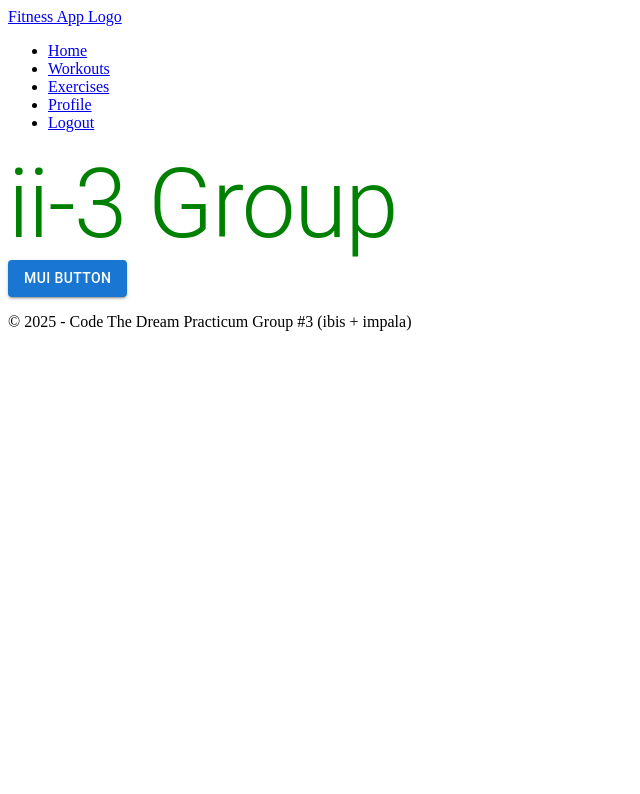
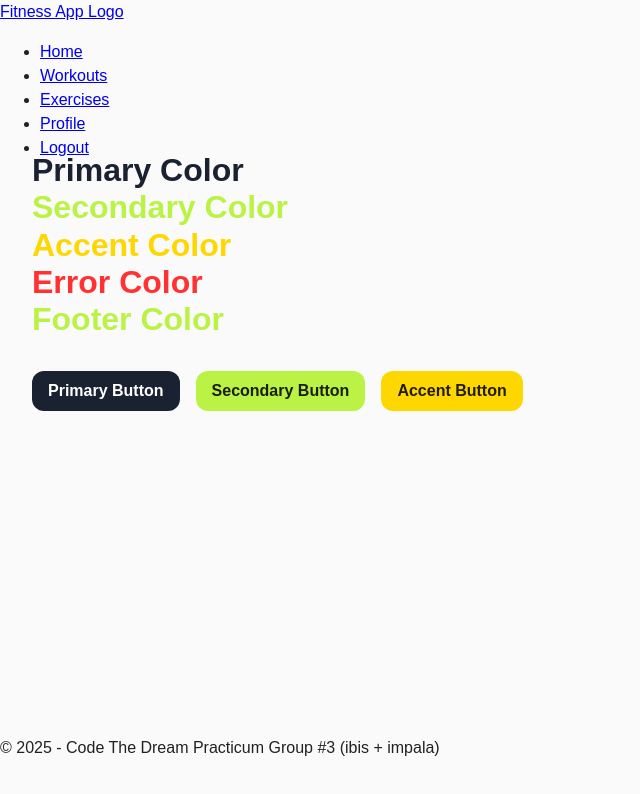
Before and after one commit to Code-the-Dream-School/ii-practicum-team-3-front, a React (Vite) app: page / in a window 1280 px wide. Shown: the top 794 px of the page, without its empty margins (0-640 px from the left). Built offline with nearby package versions, Linux system fonts and the light colour scheme.

Commit message:
feat: complete MUI theme setup, apply theme in App and main.jsx, update MainLayout per mentor feedback, test theme colors in Home

```diff
--- a/src/App.jsx
+++ b/src/App.jsx
@@ -1,11 +1,14 @@
 import React from 'react';
+import { ThemeProvider, CssBaseline } from '@mui/material';
+import { baseTheme } from './styles/theme';
 import Router from './routes/Router';
 
 function App() {
   return (
-    <>
+    <ThemeProvider theme={baseTheme}>
+      <CssBaseline />
       <Router />
-    </>
+    </ThemeProvider>
   );
 }
 
--- a/src/layouts/MainLayout.jsx
+++ b/src/layouts/MainLayout.jsx
@@ -1,18 +1,35 @@
 import { Outlet } from "react-router-dom";
-import Header from './Header';
-import ScrollToTopButton from "../layouts/ScrollToTopButton";
+import { Box } from "@mui/material";
+import Header from "./Header";
 import Footer from "./Footer";
-
+import ScrollToTopButton from "./ScrollToTopButton";
 
 function MainLayout() {
   return (
     <>
-      <Header />
-      <main>
+      <Box sx={{ height: "120px" }}>
+        <Header />
+      </Box>
+
+      {/* main content takes the rest of the screen minus 200px */}
+      <Box
+        component="main"
+        sx={{
+          display: "flex",
+          flexDirection: "column",
+          height: "calc(100vh - 200px)", // 120 header + 80 footer
+          overflow: "auto",
+        }}
+      >
         <ScrollToTopButton />
-        <Outlet /> {/* Content of the Pages */}
-      </main>
-      <Footer />
+        <Box sx={{ flex: 1 }}>
+          <Outlet />
+        </Box>
+      </Box>
+
+      <Box sx={{ height: "80px" }}>
+        <Footer />
+      </Box>
     </>
   );
 }
--- a/src/pages/Home.jsx
+++ b/src/pages/Home.jsx
@@ -1,16 +1,41 @@
-import { Box, Typography, useTheme } from '@mui/material';
-import Button from '@mui/material/Button';
+import { Box, Typography, useTheme, Button } from '@mui/material';
 
 function Home() {
-
-const theme = useTheme();
+  const theme = useTheme();
 
   return (
-    <Box>
-      <Typography component="h1" variant="h1" sx={{color:'green'}}>ii-3 Group</Typography>
-      <Button variant="contained" color="primary">
-        MUI Button
-      </Button>
+    <Box sx={{ p: 4 }}>
+      <Typography variant="h1" sx={{ color: theme.palette.primary.main }}>
+        Primary Color
+      </Typography>
+
+      <Typography variant="h1" sx={{ color: theme.palette.secondary.main }}>
+        Secondary Color
+      </Typography>
+
+      <Typography variant="h1" sx={{ color: theme.palette.accent?.main || '#FFD700' }}>
+        Accent Color
+      </Typography>
+
+      <Typography variant="h1" sx={{ color: theme.palette.error.main }}>
+        Error Color
+      </Typography>
+
+      <Typography variant="h1" sx={{ color: theme.palette.footer?.main || '#D4FF00' }}>
+        Footer Color
+      </Typography>
+
+      <Box sx={{ mt: 4 }}>
+        <Button variant="contained" color="primary" sx={{ mr: 2 }}>
+          Primary Button
+        </Button>
+        <Button variant="contained" color="secondary" sx={{ mr: 2 }}>
+          Secondary Button
+        </Button>
+        <Button variant="contained" sx={{ backgroundColor: theme.palette.accent?.main }}>
+          Accent Button
+        </Button>
+      </Box>
     </Box>
   );
 }
--- a/src/styles/theme.js
+++ b/src/styles/theme.js
@@ -1,13 +1,60 @@
-import { createTheme } from "@mui/material/styles";
+import { createTheme } from "@mui/material";
 
 const baseTheme = createTheme({
   typography: {
+    fontFamily: "'IBM Plex Sans', sans-serif",
     h1: {
       fontSize: "2rem",
       fontWeight: 700,
+    },
+    button: {
+      fontSize: "1rem",
+      fontWeight: 600,
+      textTransform: "uppercase",
+    },
+  },
+  palette: {
+    primary: {
+      main: "#1A2131", // dark navy from Figma
+    },
+    secondary: {
+      main: "#BBF246", // bright lime from Figma
+    },
+    background: {
+      paper: "#FFFFFF",
+      default: "#FAFAFA",
+    },
+    accent: {
+      main: "#FFD700", // star yellow
+    },
+    error: {
+      main: "#FF3131",
+    },
+    footer: {
+      main: "#BBF246", // footer lime from Figma
     }
   },
-
+  shape: {
+    borderRadius: 12
+  },
+  components: {
+    MuiButton: {
+      defaultProps: {
+        variant: "contained",
+        color: "secondary"
+      },
+      styleOverrides: {
+        root: {
+          textTransform: "none",
+          boxShadow: "none",
+          transition: "all 0.3s",
+          "&:hover": {
+            opacity: 0.8
+          }
+        }
+      }
+    }
+  }
 });
 
-export {baseTheme}
+export { baseTheme };
```
